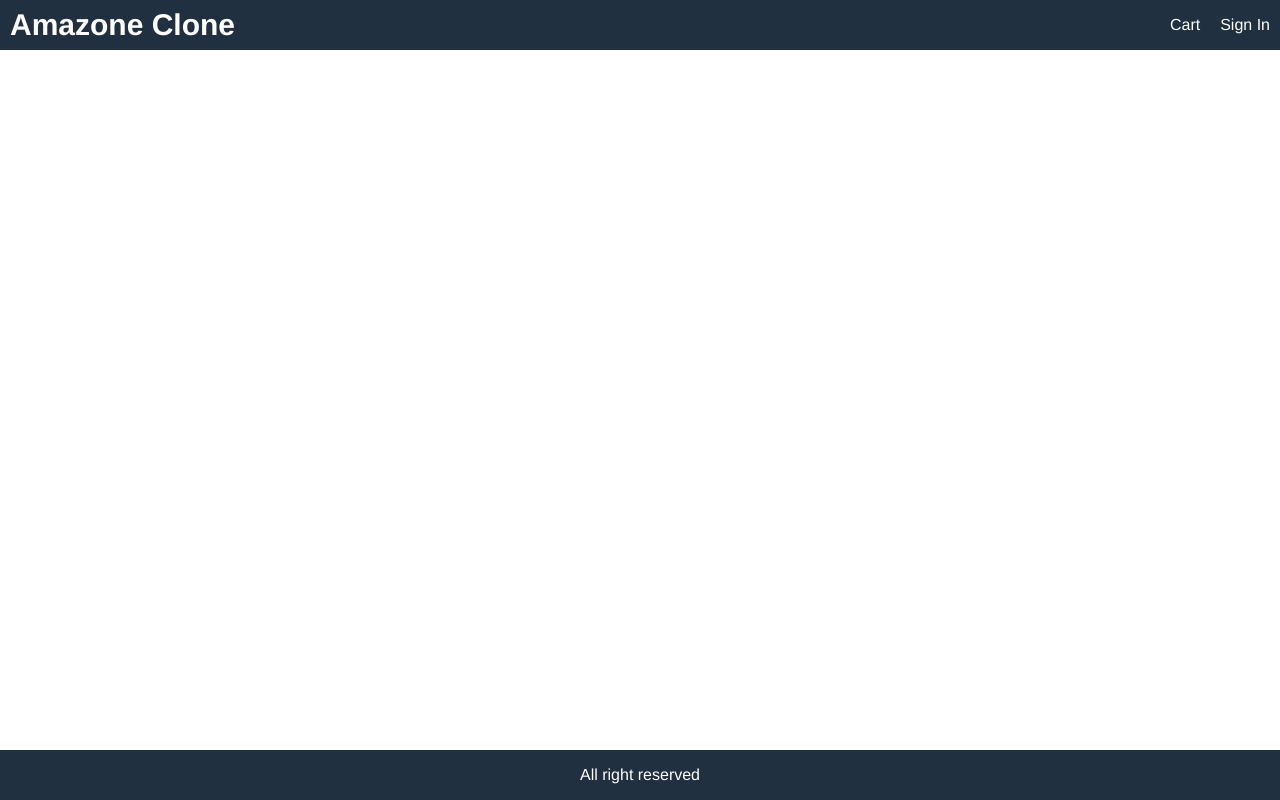
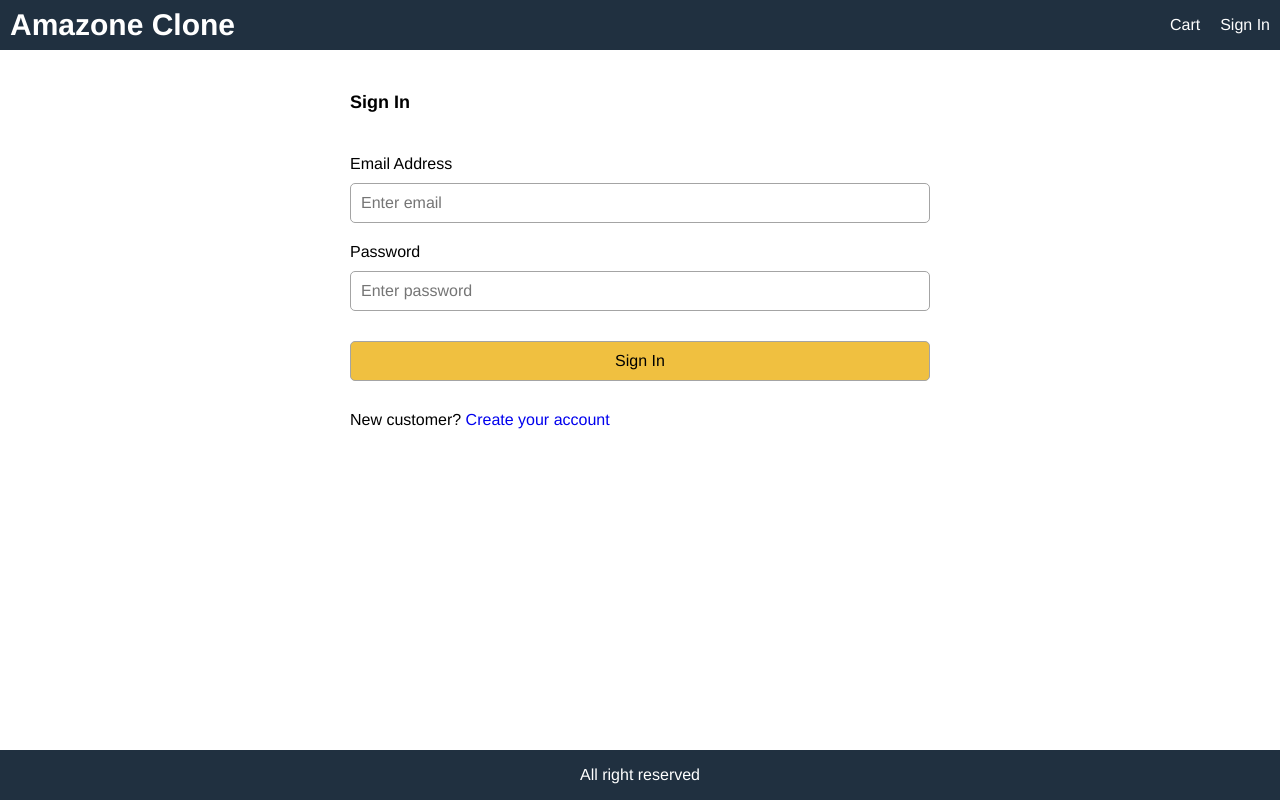
Before and after one commit to Muhammad5943/Amazone-clone-frontend, a React (Create React App) app: page /signin in a window 1280 px wide. Built offline with nearby package versions, Linux system fonts and the light colour scheme.

Commit message:
BUILD: SignIn UI

```diff
--- a/src/App.js
+++ b/src/App.js
@@ -5,6 +5,7 @@
 import ProductScreen from './screens/ProductScreen'
 import { useSelector } from 'react-redux'
 import './index.css'
+import SigninScreen from './screens/SigninScreen'
 
 function App() {
   const cart = useSelector(state => state.cart)
@@ -33,6 +34,7 @@
         </header>
         <main>
           <Route path="/" component={ HomeScreen } exact></Route>
+          <Route path="/signin" component={ SigninScreen }></Route>
           <Route path="/product/:_id" component={ ProductScreen }></Route>
           <Route path="/cart/:_id?" component={ CartScreen }></Route>
         </main>
--- a/src/index.css
+++ b/src/index.css
@@ -195,3 +195,18 @@
   color: #a02020;
   background-color: #ffe0e0e0;
 }
+
+/* Form */
+.form {
+  max-width: 60rem;
+  margin: 0 auto;
+}
+.form > div {
+  display: flex;
+  flex-direction: column;
+  margin: 1rem;
+}
+.form label {
+  margin: 1rem 0;
+  display: block;
+}
--- /dev/null
+++ b/src/screens/SigninScreen.js
@@ -0,0 +1,58 @@
+/* eslint-disable no-unused-vars */
+import React, { useState } from 'react'
+import { Link } from 'react-router-dom';
+
+function SigninScreen() {
+     const [email, setEmail] = useState('')
+     const [password, setPassword] = useState('')
+     const submitHandler = (e) => {
+          e.preventDefault();
+     }
+     return (
+          <div>
+               <form
+                    className="form"
+                    onSubmit={submitHandler}
+               >
+                    <div>
+                         <h1>Sign In</h1>
+                    </div>
+                    <div>
+                         <label htmlFor="email">Email Address</label>
+                         <input
+                              type="email"
+                              id="email"
+                              placeholder="Enter email"
+                              required
+                              onChange={(e) => setEmail(e.target.value)}
+                         ></input>
+                    </div>
+                    <div>
+                         <label htmlFor="password">Password</label>
+                         <input
+                              type="password"
+                              id="password"
+                              placeholder="Enter password"
+                              required
+                              onChange={(e) => setPassword(e.target.value)}
+                         ></input>
+                    </div>
+                    <div>
+                         <label />
+                         <button
+                              className="primary"
+                              type="submit"
+                         >Sign In</button>
+                    </div>
+                    <div>
+                         <label />
+                         <div>
+                              New customer? <Link to="/register">Create your account</Link>
+                         </div>
+                    </div>
+               </form>
+          </div>
+     )
+}
+
+export default SigninScreen
```
